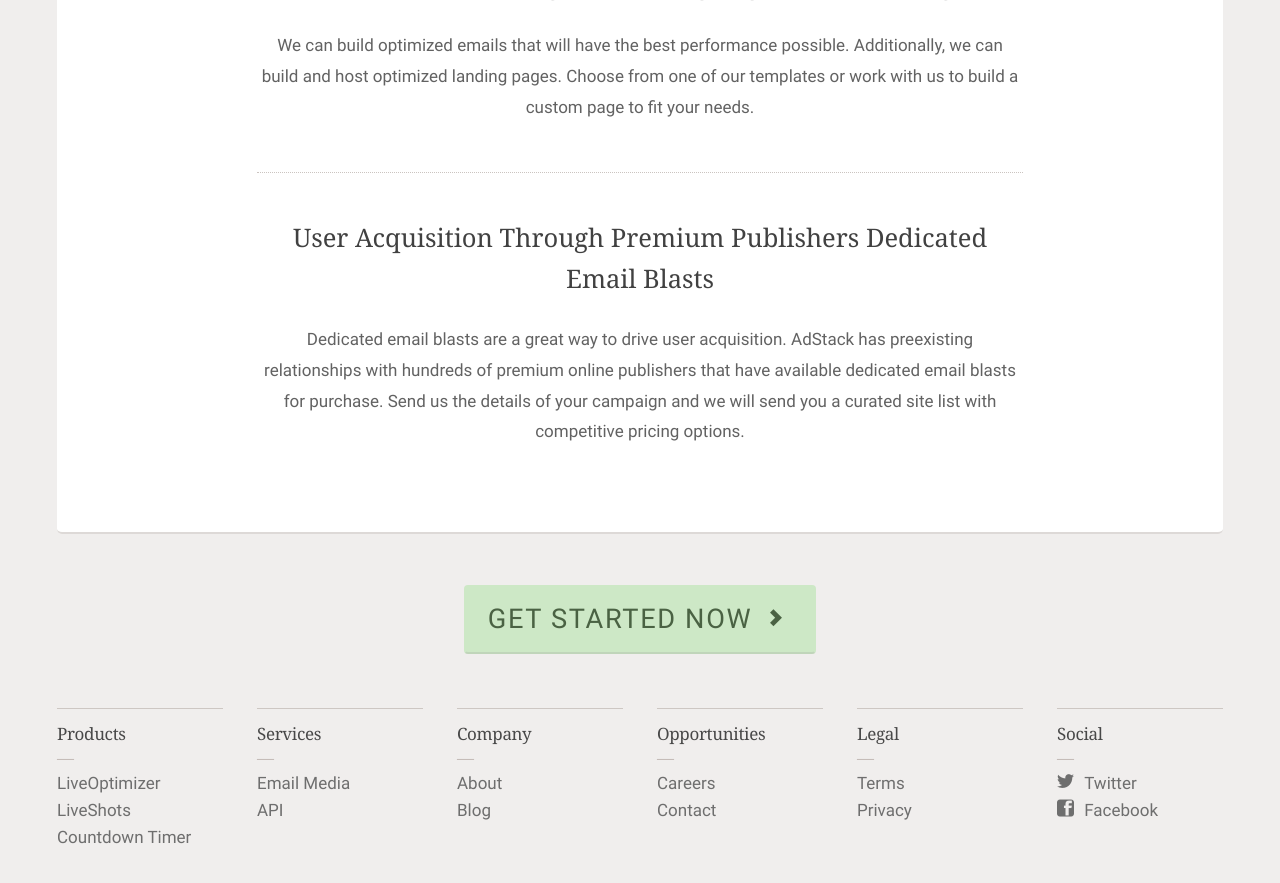
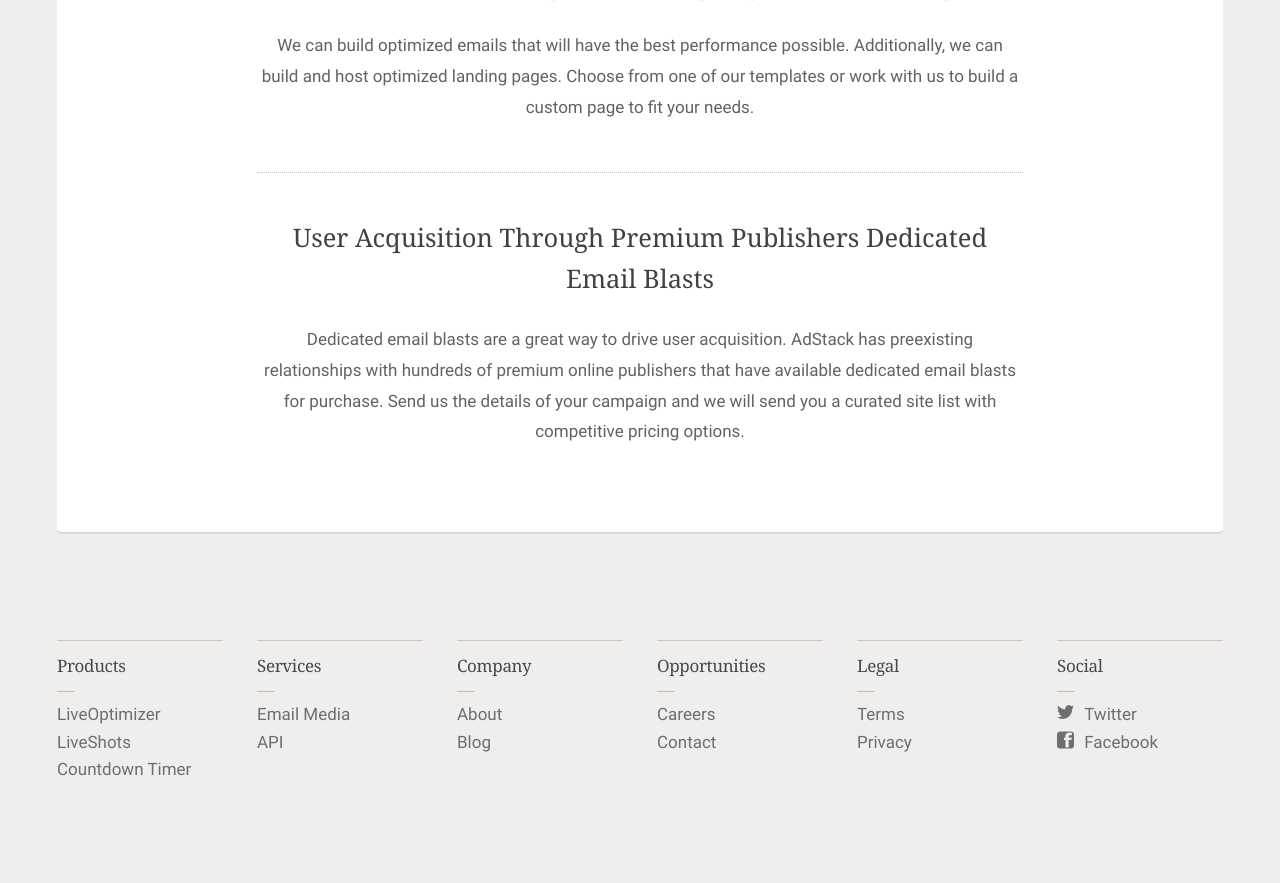
Before and after one commit to AdStack/adstack.github.io, a Jekyll site: the page built from _posts/2013-07-02-services.html, in a window 1280 px wide and 900 px high, scrolled down 1002 px. Shown: the top 883 px of the window. Built offline with Jekyll 4.4.1, drawn with Linux system fonts in a browser that asks for light colours; some web fonts are replaced; after the commit the page ends 1833 px from its top, so only the background shows below that.

Commit message:
removing contact buton

```diff
--- a/_posts/2013-07-02-services.html
+++ b/_posts/2013-07-02-services.html
@@ -23,10 +23,6 @@ class: light
 <div id="pricing-cta">
 	<div class="row">
 		<div class="col-12">
-			<a href="#" class="button light-green signup">
-				Get Started Now
-				<i class="icon-arrow-right"></i>
-			</a>
 		</div>
 	</div>
 </div>
```
